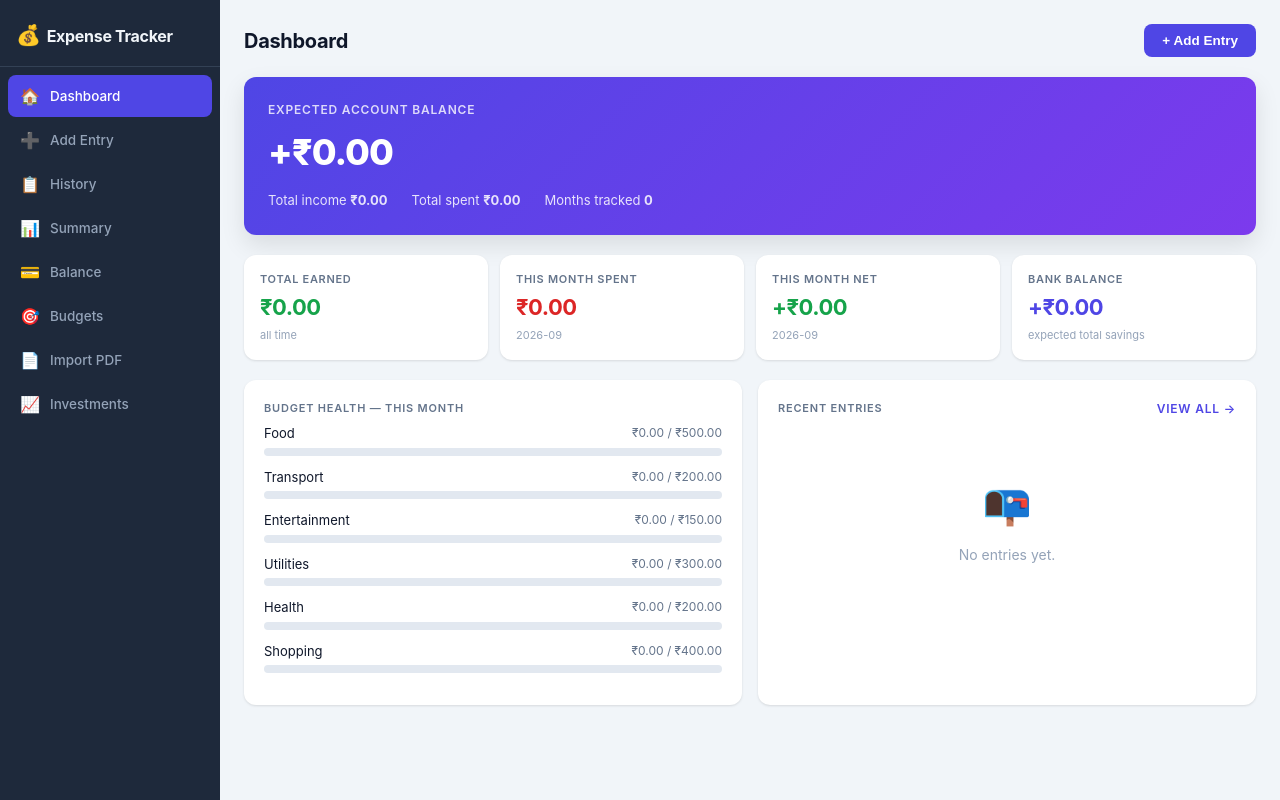
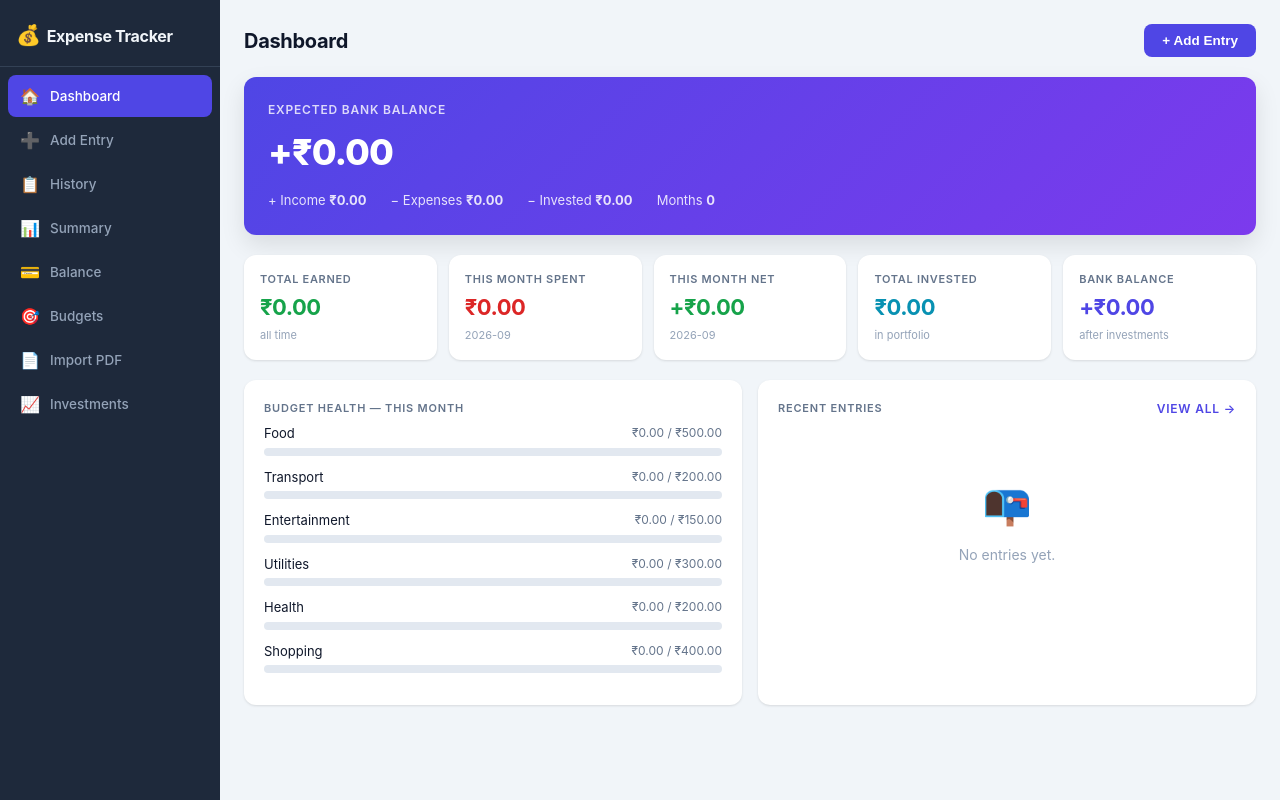
Before and after one commit to palswayam5/Expense-Tracker, a Flask app: page / in a window 1280 px wide. Run offline with Flask 3, Linux system fonts and the light colour scheme; data that the repository does not hold is empty; some libraries are stand-ins or nearby versions.

Commit message:
feat: show invested amount on dashboard, deduct from bank balance
- /api/balance now includes total_invested and subtracts it from expected_balance
- Dashboard balance card shows "− Invested" in the sub-line breakdown
- Dashboard stat grid expands to 5 cards: adds "Total Invested" tile (cyan)
- Balance view card also shows the investment deduction in its breakdown

Co-Authored-By: Claude Sonnet 4.6 <noreply@anthropic.com>

```diff
--- a/app.py
+++ b/app.py
@@ -113,12 +113,14 @@ def get_summary():
 
 @app.route("/api/balance", methods=["GET"])
 def get_balance():
-    at = _tracker.all_time_summary()
-    bm = _tracker.balance_by_payment_method()
+    at             = _tracker.all_time_summary()
+    bm             = _tracker.balance_by_payment_method()
+    total_invested = _tracker.investment_summary()["total_invested"]
     return jsonify({
         **at,
         "opening_balance":  _tracker.opening_balance,
-        "expected_balance": round(_tracker.opening_balance + at["total_income"] - at["total_expense"], 2),
+        "total_invested":   total_invested,
+        "expected_balance": round(_tracker.opening_balance + at["total_income"] - at["total_expense"] - total_invested, 2),
         "by_payment_method": [{"method": k, "amount": v} for k, v in bm.items()],
     })
 
--- a/templates/index.html
+++ b/templates/index.html
@@ -703,20 +703,24 @@ async function loadDashboard() {
   const sign  = balance.expected_balance >= 0 ? '+' : '';
   document.getElementById('dash-balance').innerHTML = `
     <div class="balance-card" style="margin-bottom:20px">
-      <div class="label">Expected Account Balance</div>
+      <div class="label">Expected Bank Balance</div>
       <div class="amount">${sign}${fmt(balance.expected_balance)}</div>
       <div class="sub">
-        <span>Total income <strong>${fmt(balance.total_income)}</strong></span>
-        <span>Total spent <strong>${fmt(balance.total_expense)}</strong></span>
-        <span>Months tracked <strong>${balance.months_active}</strong></span>
+        <span>+ Income <strong>${fmt(balance.total_income)}</strong></span>
+        <span>− Expenses <strong>${fmt(balance.total_expense)}</strong></span>
+        <span>− Invested <strong>${fmt(balance.total_invested)}</strong></span>
+        <span>Months <strong>${balance.months_active}</strong></span>
       </div>
     </div>`;
 
   // Stats
-  const month  = summary.month;
-  const net    = summary.net;
-  const bankBal = balance.expected_balance;
-  document.getElementById('dash-stats').innerHTML = `
+  const month    = summary.month;
+  const net      = summary.net;
+  const bankBal  = balance.expected_balance;
+  const invested = balance.total_invested;
+  const statsEl  = document.getElementById('dash-stats');
+  statsEl.style.gridTemplateColumns = 'repeat(5, 1fr)';
+  statsEl.innerHTML = `
     <div class="stat-card">
       <div class="stat-label">Total Earned</div>
       <div class="stat-value green">${fmt(balance.total_income)}</div>
@@ -733,9 +737,14 @@ async function loadDashboard() {
       <div style="font-size:11px;color:var(--text3);margin-top:3px">${month}</div>
     </div>
     <div class="stat-card">
+      <div class="stat-label">Total Invested</div>
+      <div class="stat-value" style="color:#0891b2">${fmt(invested)}</div>
+      <div style="font-size:11px;color:var(--text3);margin-top:3px">in portfolio</div>
+    </div>
+    <div class="stat-card">
       <div class="stat-label">Bank Balance</div>
       <div class="stat-value ${bankBal >= 0 ? 'indigo' : 'red'}">${bankBal >= 0 ? '+' : ''}${fmt(bankBal)}</div>
-      <div style="font-size:11px;color:var(--text3);margin-top:3px">expected total savings</div>
+      <div style="font-size:11px;color:var(--text3);margin-top:3px">after investments</div>
     </div>`;
 
   // Budget bars
@@ -1002,12 +1011,13 @@ async function loadBalance() {
   const sign = b.expected_balance >= 0 ? '+' : '';
   document.getElementById('balance-main').innerHTML = `
     <div class="balance-card" style="margin-bottom:20px">
-      <div class="label">Expected Account Balance</div>
+      <div class="label">Expected Bank Balance</div>
       <div class="amount">${sign}${fmt(b.expected_balance)}</div>
       <div class="sub">
         <span>Opening <strong>${fmt(b.opening_balance)}</strong></span>
         <span>+ Income <strong>${fmt(b.total_income)}</strong></span>
         <span>− Expenses <strong>${fmt(b.total_expense)}</strong></span>
+        <span>− Invested <strong>${fmt(b.total_invested)}</strong></span>
       </div>
     </div>`;
 
```
